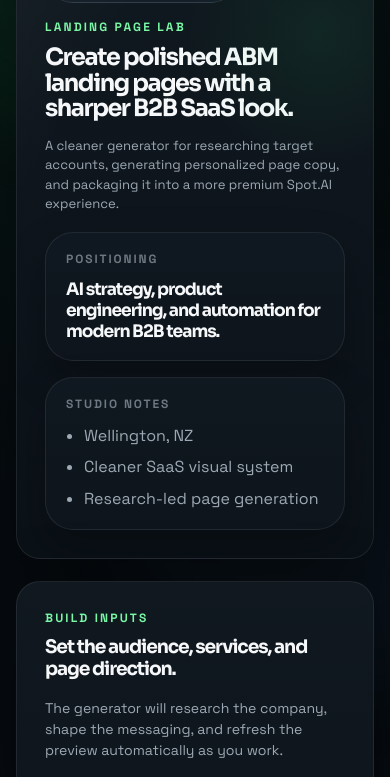
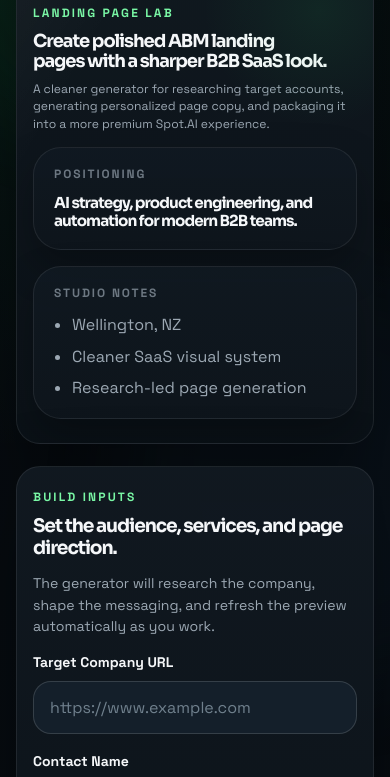
Before and after one commit to vaankit/LandingPageABM, a website: page public/index.html in a window 390 px wide. Shown: the part 114-891 px from the top of the page. Drawn offline with Linux system fonts and the light colour scheme; no server answers.

Commit message:
Tighten hero spacing and remove right-side dead zone

```diff
--- a/public/styles.css
+++ b/public/styles.css
@@ -126,13 +126,13 @@ input {
 }
 
 .hero-card {
-  padding: 24px 28px 28px;
+  padding: 22px 24px 24px;
 }
 
 .hero-top {
   display: grid;
   grid-template-columns: 1fr;
-  gap: 16px;
+  gap: 10px;
   align-items: start;
 }
 
@@ -140,9 +140,9 @@ input {
   display: inline-flex;
   align-items: center;
   gap: 14px;
-  min-height: 68px;
+  min-height: 62px;
   width: fit-content;
-  padding: 18px 22px;
+  padding: 15px 18px;
   border-radius: 28px;
   background:
     linear-gradient(180deg, rgba(31, 44, 58, 0.96), rgba(20, 31, 41, 0.98));
@@ -187,25 +187,25 @@ input {
 }
 
 .hero-kicker h1 {
-  max-width: 12ch;
-  font-size: clamp(1.95rem, 3.7vw, 3.2rem);
-  line-height: 1.02;
-  text-wrap: pretty;
+  max-width: 15ch;
+  font-size: clamp(1.6rem, 2.7vw, 2.5rem);
+  line-height: 1.06;
+  text-wrap: balance;
 }
 
 .hero-copy {
-  max-width: 48ch;
-  margin: 14px 0 0;
+  max-width: 62ch;
+  margin: 10px 0 0;
   color: var(--text-soft);
-  font-size: 0.9rem;
-  line-height: 1.55;
+  font-size: 0.84rem;
+  line-height: 1.46;
 }
 
 .hero-metrics {
   display: grid;
   grid-template-columns: 1.1fr 0.9fr;
   gap: 16px;
-  margin-top: 18px;
+  margin-top: 14px;
 }
 
 .metric-card {
@@ -244,15 +244,15 @@ input {
 
 .builder-card {
   margin-top: 22px;
-  padding: 28px;
+  padding: 22px 24px 24px;
 }
 
 .section-heading {
   display: grid;
   grid-template-columns: 1fr minmax(220px, 320px);
-  gap: 18px;
+  gap: 14px;
   align-items: end;
-  margin-bottom: 22px;
+  margin-bottom: 16px;
 }
 
 .section-heading h2 {
@@ -408,7 +408,7 @@ input {
 
 .status-card,
 .research-card {
-  padding: 24px;
+  padding: 20px;
 }
 
 .status-card h2,
@@ -552,8 +552,8 @@ input {
 
   .hero-kicker h1 {
     max-width: none;
-    font-size: clamp(1.38rem, 6.1vw, 2rem);
-    line-height: 1.08;
+    font-size: clamp(1.12rem, 4.6vw, 1.55rem);
+    line-height: 1.12;
   }
 
   .hero-copy,
@@ -563,8 +563,8 @@ input {
   }
 
   .hero-copy {
-    font-size: 0.82rem;
-    line-height: 1.48;
+    font-size: 0.76rem;
+    line-height: 1.42;
   }
 
   .section-heading h2 {
@@ -575,12 +575,21 @@ input {
   .status-card h2,
   .research-card h2,
   .preview-header h2 {
-    font-size: clamp(0.92rem, 4vw, 1.08rem);
+    font-size: clamp(0.86rem, 3.7vw, 1rem);
   }
 
   .metric-card strong {
-    font-size: clamp(0.92rem, 4.4vw, 1.08rem);
+    font-size: clamp(0.84rem, 3.9vw, 0.98rem);
     line-height: 1.22;
+  }
+
+  .hero-card,
+  .builder-card,
+  .status-card,
+  .research-card,
+  .preview-card {
+    padding-left: 16px;
+    padding-right: 16px;
   }
 
   .actions {
```
